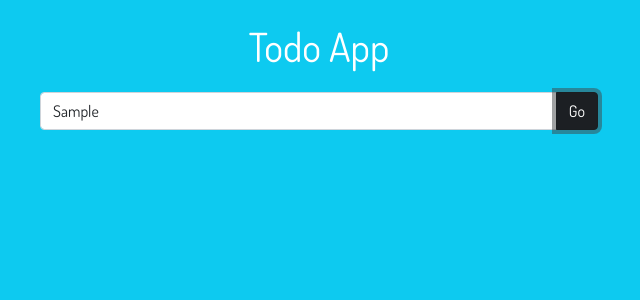
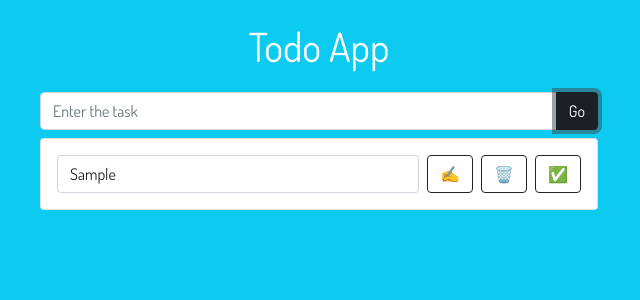
Before and after one commit to BenasVolkovas/react-typescript-todo, a React (Create React App) app: page / in a window 1280 px wide. Both pictures are taken after typing "Sample" into the empty fields and a click on the button "Go". Shown: the top 300 px of the page, without its empty margins (321-961 px from the left). Built offline with nearby package versions, Linux system fonts and the light colour scheme.

Commit message:
Add single task component

```diff
--- a/src/App.tsx
+++ b/src/App.tsx
@@ -1,25 +1,32 @@
 import React, { useState } from "react";
 import InputField from "./components/InputField";
+import TasksList from "./components/TasksList";
 import { Task } from "./model";
 
 const App: React.FC = () => {
-    const [todo, setTodo] = useState<string>("");
+    const [task, setTask] = useState<string>("");
     const [tasks, setTasks] = useState<Task[]>([]);
 
     const handleAddNew = (e: React.FormEvent) => {
         e.preventDefault();
+
+        if (task) {
+            setTasks([...tasks, { id: Date.now(), task: task, isDone: false }]);
+            setTask("");
+        }
     };
-    console.log(todo);
+    console.log(tasks);
 
     return (
         <div className="bg-info text-white vh-100 vw-100 text-center d-flex flex-column align-items-center">
             <div className="container">
                 <p className="fs-1 mt-3 zindex-tooltip">Todo App</p>
                 <InputField
-                    todo={todo}
-                    setTodo={setTodo}
+                    task={task}
+                    setTask={setTask}
                     handleAdd={handleAddNew}
                 />
+                <TasksList tasks={tasks} setTasks={setTasks} />
             </div>
         </div>
     );
--- a/src/components/InputField.tsx
+++ b/src/components/InputField.tsx
@@ -1,20 +1,20 @@
 import React from "react";
 
 interface Props {
-    todo: string;
-    setTodo: React.Dispatch<React.SetStateAction<string>>;
+    task: string;
+    setTask: React.Dispatch<React.SetStateAction<string>>;
     handleAdd: (e: React.FormEvent) => void;
 }
 
-const InputField = ({ todo, setTodo, handleAdd }: Props) => {
+const InputField: React.FC<Props> = ({ task, setTask, handleAdd }) => {
     return (
         <div className="w-50 d-inline-block">
             <form className="input-group" onSubmit={handleAdd}>
                 <input
                     type="input"
                     placeholder="Enter the task"
-                    value={todo}
-                    onChange={(e) => setTodo(e.target.value)}
+                    value={task}
+                    onChange={(e) => setTask(e.target.value)}
                     className="form-control"
                 />
                 <button type="submit" className="btn btn-dark">
--- /dev/null
+++ b/src/components/SingleTask.tsx
@@ -0,0 +1,29 @@
+import React from "react";
+import { Task } from "../model";
+
+type Props = {
+    task: Task;
+    tasks: Task[];
+    setTasks: React.Dispatch<React.SetStateAction<Task[]>>;
+};
+
+const SingleTask: React.FC<Props> = ({ task, tasks, setTasks }) => {
+    return (
+        <div className="w-50 d-inline-block m-2">
+            <form className="card">
+                <div className="card-body d-flex gap-2 p-3">
+                    <input
+                        type="text"
+                        className="form-control"
+                        value={task.task}
+                    />
+                    <button className="btn btn-outline-dark">✍️</button>
+                    <button className="btn btn-outline-dark">🗑️</button>
+                    <button className="btn btn-outline-dark">✅</button>
+                </div>
+            </form>
+        </div>
+    );
+};
+
+export default SingleTask;
--- /dev/null
+++ b/src/components/TasksList.tsx
@@ -0,0 +1,25 @@
+import React from "react";
+import { Task } from "../model";
+import SingleTask from "./SingleTask";
+
+interface Props {
+    tasks: Task[];
+    setTasks: React.Dispatch<React.SetStateAction<Task[]>>;
+}
+
+const TasksList: React.FC<Props> = ({ tasks, setTasks }) => {
+    return (
+        <div>
+            {tasks.map((t) => (
+                <SingleTask
+                    task={t}
+                    key={t.id}
+                    tasks={tasks}
+                    setTasks={setTasks}
+                />
+            ))}
+        </div>
+    );
+};
+
+export default TasksList;
```
